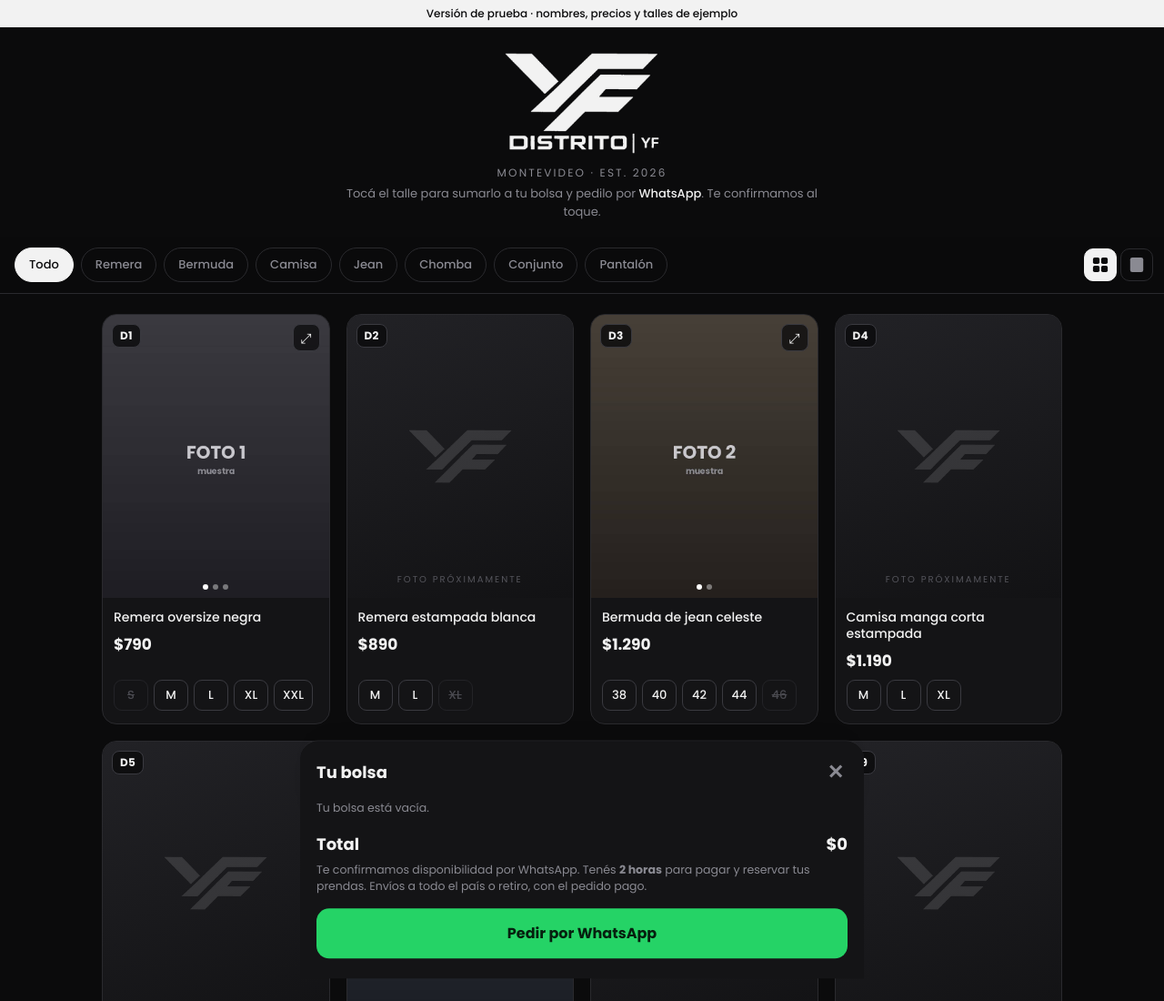
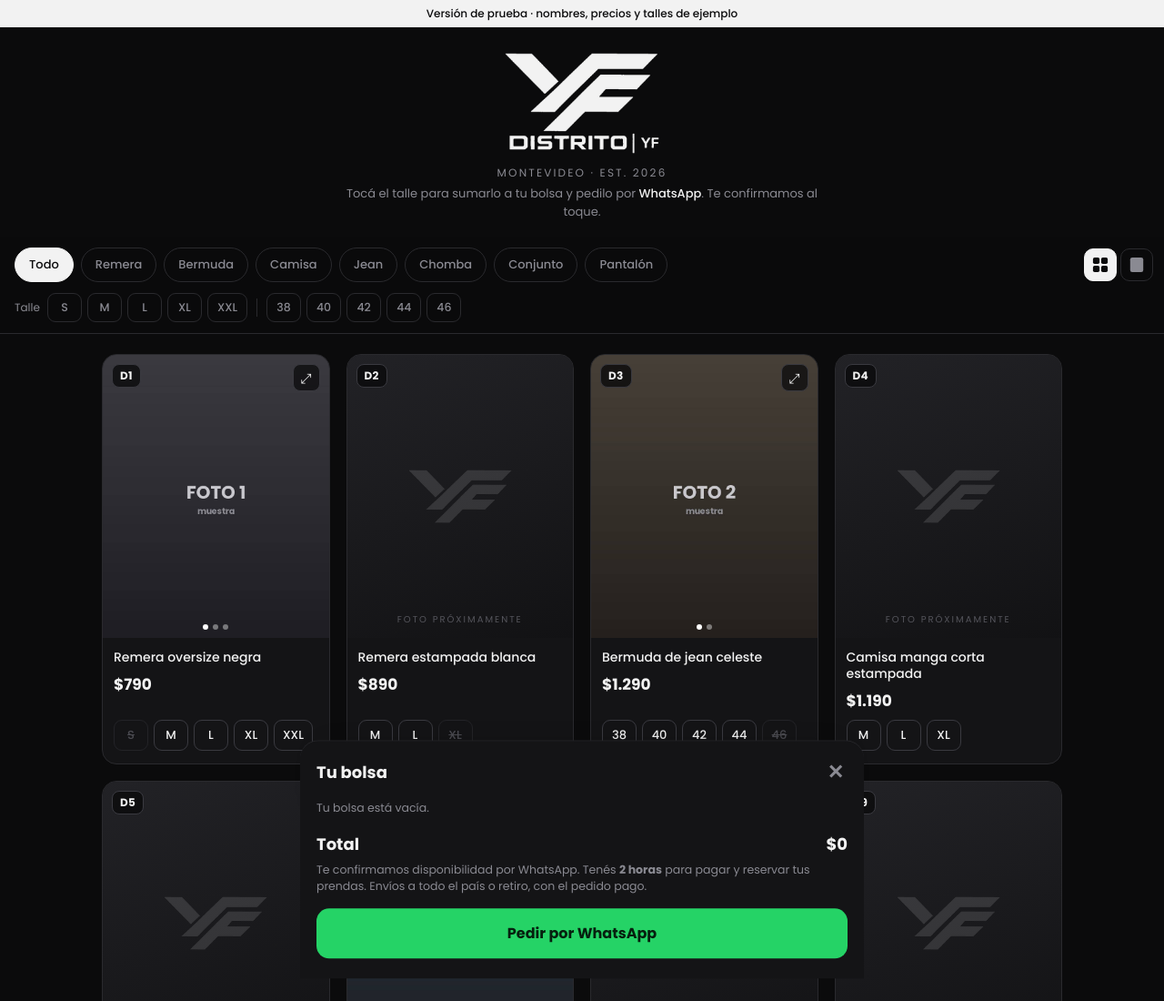
Before and after one commit to distritourbanoyf-stack/distrito-yf-app, a plain HTML site: page catalogo/index.html in a window 1280 px wide. Shown: the top 1100 px of the page at 91% size. Drawn offline with Linux system fonts and the light colour scheme.

Commit message:
Catálogo: filtro por talle (varios a la vez)
Co-Authored-By: Claude Opus 5.5 <noreply@anthropic.com>
Claude-Session: https://claude.ai/code/session_016CRriYS13riodEYoD294Ls

```diff
--- a/catalogo/index.html
+++ b/catalogo/index.html
@@ -30,6 +30,14 @@ nav{position:sticky;top:0;z-index:20;background:rgba(11,11,12,.92);backdrop-filt
 .navr{display:flex;align-items:center}
 .navr .chips{flex:1;min-width:0}
 .vista{display:flex;gap:4px;padding:0 12px 0 4px;flex:none}
+.tchips{display:flex;gap:6px;overflow-x:auto;padding:0 16px 12px;scrollbar-width:none;align-items:center}
+.tchips::-webkit-scrollbar{display:none}
+.tchips .lb{flex:none;color:var(--mu);font-size:12px;margin-right:2px}
+.tchip{flex:none;min-width:38px;height:32px;padding:0 10px;border-radius:9px;border:1px solid var(--bd);font-size:12.5px;font-weight:500;color:var(--mu)}
+.tchip.on{background:var(--tx);color:var(--bg);border-color:var(--tx)}
+.tsep{flex:none;width:1px;height:20px;background:var(--bd);margin:0 4px}
+.tlimpiar{flex:none;font-size:12.5px;color:var(--tx);text-decoration:underline;padding:0 6px;height:32px}
+.t.match{box-shadow:0 0 0 2px var(--tx) inset}
 .vista button{width:36px;height:36px;border-radius:10px;border:1px solid var(--bd);display:flex;align-items:center;justify-content:center;color:var(--mu)}
 .vista button.on{background:var(--tx);color:var(--bg);border-color:var(--tx)}
 .vista svg{width:18px;height:18px;fill:currentColor}
@@ -107,7 +115,7 @@ footer img{width:38px;opacity:.5;display:block;margin:0 auto 8px}
 <nav><div class="navr"><div class="chips" id="chips"></div><div class="vista" role="group" aria-label="Vista">
   <button type="button" data-vista="2" aria-label="Ver de a dos"><svg viewBox="0 0 20 20"><rect x="1" y="1" width="8" height="8" rx="2"/><rect x="11" y="1" width="8" height="8" rx="2"/><rect x="1" y="11" width="8" height="8" rx="2"/><rect x="11" y="11" width="8" height="8" rx="2"/></svg></button>
   <button type="button" data-vista="1" aria-label="Ver de a una"><svg viewBox="0 0 20 20"><rect x="2" y="1" width="16" height="18" rx="2.5"/></svg></button>
-</div></div></nav>
+</div></div><div class="tchips" id="tchips"></div></nav>
 <main id="grilla"></main>
 <footer><img src="yf.png" alt="">Distrito YF · Envíos a todo Uruguay</footer>
 
@@ -152,6 +160,7 @@ const codD = m => 'D' + m.num;
 const tallesOrd = m => Object.keys(m.talles).sort((a, b) => ORDEN_T.indexOf(a) - ORDEN_T.indexOf(b));
 const disponible = m => Object.values(m.talles).some(q => q > 0);
 let filtro = 'Todo';
+const tallesSel = new Set();   // filtro por talle: se pueden elegir varios
 let bolsa = [];
 try { bolsa = JSON.parse(localStorage.getItem('dyf_bolsa') || '[]').filter(x => CATALOGO.some(m => m.num === x.num)); } catch (e) { bolsa = []; }
 const guardar = () => { try { localStorage.setItem('dyf_bolsa', JSON.stringify(bolsa)); } catch (e) {} };
@@ -161,9 +170,17 @@ function pintarChips() {
   const cats = ['Todo', ...new Set(CATALOGO.filter(disponible).map(m => m.categoria))];
   $('#chips').innerHTML = cats.map(c => `<button class="chip${c === filtro ? ' on' : ''}" data-c="${esc(c)}">${esc(c)}</button>`).join('');
 }
+function pintarTalles() {
+  const hay = new Set(); CATALOGO.forEach(m => Object.entries(m.talles).forEach(([t, q]) => { if (q > 0) hay.add(t); }));
+  const letras = ORDEN_T.filter(t => hay.has(t) && isNaN(t) && t !== 'U'), nums = ORDEN_T.filter(t => hay.has(t) && !isNaN(t));
+  const ch = t => `<button class="tchip${tallesSel.has(t) ? ' on' : ''}" data-tf="${esc(t)}">${esc(t)}</button>`;
+  $('#tchips').innerHTML = '<span class="lb">Talle</span>' + letras.map(ch).join('') + (letras.length && nums.length ? '<span class="tsep"></span>' : '') + nums.map(ch).join('')
+    + (tallesSel.size ? '<button class="tlimpiar" data-tf="">Ver todos</button>' : '');
+}
+const pasaTalle = m => !tallesSel.size || [...tallesSel].some(t => (m.talles[t] || 0) > 0);
 function pintarGrilla() {
   // Primero lo que tiene stock; lo agotado al final
-  const ms = CATALOGO.filter(m => filtro === 'Todo' || m.categoria === filtro).sort((a, b) => disponible(b) - disponible(a) || a.num - b.num);
+  const ms = CATALOGO.filter(m => (filtro === 'Todo' || m.categoria === filtro) && pasaTalle(m)).sort((a, b) => disponible(b) - disponible(a) || a.num - b.num);
   $('#grilla').innerHTML = ms.length ? ms.map(m => {
     const ago = !disponible(m);
     const fs = m.fotos || [];
@@ -171,11 +188,11 @@ function pintarGrilla() {
       : `<img class="ph" src="yf.png" alt=""><span class="ph-t">Foto próximamente</span>`;
     const tl = tallesOrd(m).map(t => {
       const q = m.talles[t] || 0, ya = enBolsa(m.num, t);
-      return `<button class="t${q <= 0 ? ' no' : ''}${ya ? ' en' : ''}" data-num="${m.num}" data-t="${esc(t)}" aria-label="Talle ${esc(t)}">${t === 'U' ? 'Único' : esc(t)}</button>`;
+      return `<button class="t${q <= 0 ? ' no' : ''}${ya ? ' en' : ''}${!ya && q > 0 && tallesSel.has(t) ? ' match' : ''}" data-num="${m.num}" data-t="${esc(t)}" aria-label="Talle ${esc(t)}">${t === 'U' ? 'Único' : esc(t)}</button>`;
     }).join('');
     return `<article class="card"><div class="foto${fs.length ? ' con' : ''}"${fs.length ? ` data-foto="${m.num}"` : ''}>${foto}<span class="cod">${codD(m)}</span>${fs.length ? '<span class="zoom">⤢</span>' : ''}${ago ? '<div class="ago">AGOTADO</div>' : ''}</div>
       <div class="info"><div class="nom">${esc(m.nombre)}</div><div class="pre">${fmt(m.precio)}</div><div class="tl">${tl}</div></div></article>`;
-  }).join('') : '<div class="vacio">No hay prendas en esta categoría por ahora.</div>';
+  }).join('') : (tallesSel.size ? '<div class="vacio">No hay prendas en ese talle por ahora.</div>' : '<div class="vacio">No hay prendas en esta categoría por ahora.</div>');
 }
 function pintarBolsa() {
   const total = bolsa.reduce((s, x) => s + x.precio, 0);
@@ -186,10 +203,12 @@ function pintarBolsa() {
 }
 function toast(t) { const el = $('#toast'); el.textContent = t; el.classList.add('on'); clearTimeout(toast._t); toast._t = setTimeout(() => el.classList.remove('on'), 1600); }
 function abrir(on) { $('#hoja').classList.toggle('on', on); $('#velo').classList.toggle('on', on); }
-function pintar() { pintarChips(); pintarGrilla(); pintarBolsa(); }
+function pintar() { pintarChips(); pintarTalles(); pintarGrilla(); pintarBolsa(); }
 
 document.addEventListener('click', e => {
   const c = e.target.closest('[data-c]'); if (c) { filtro = c.dataset.c; pintarChips(); pintarGrilla(); window.scrollTo({ top: $('nav').offsetTop, behavior: 'smooth' }); return; }
+  const tf = e.target.closest('[data-tf]');
+  if (tf) { const v = tf.dataset.tf; if (!v) tallesSel.clear(); else if (tallesSel.has(v)) tallesSel.delete(v); else tallesSel.add(v); pintarTalles(); pintarGrilla(); return; }
   const t = e.target.closest('.t[data-num]');
   if (t) {
     const m = CATALOGO.find(x => x.num === +t.dataset.num), tt = t.dataset.t;
```
